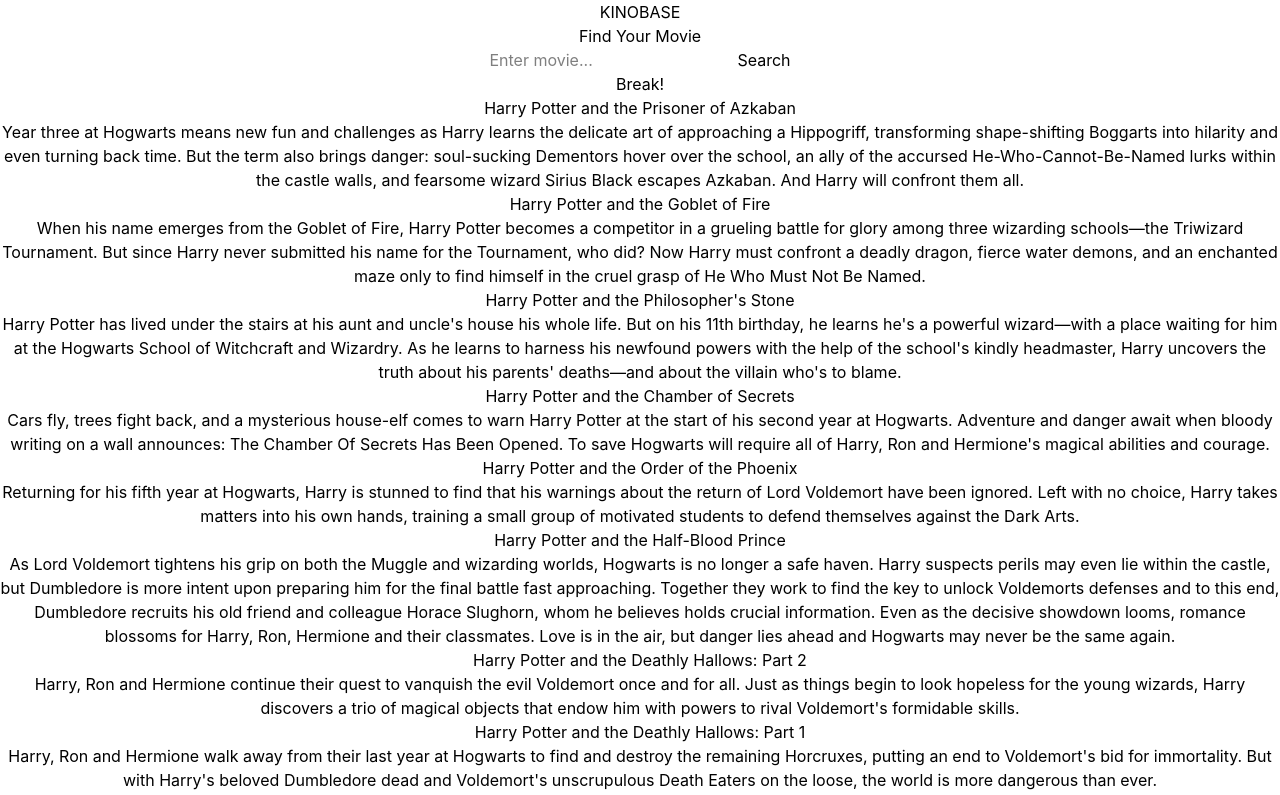
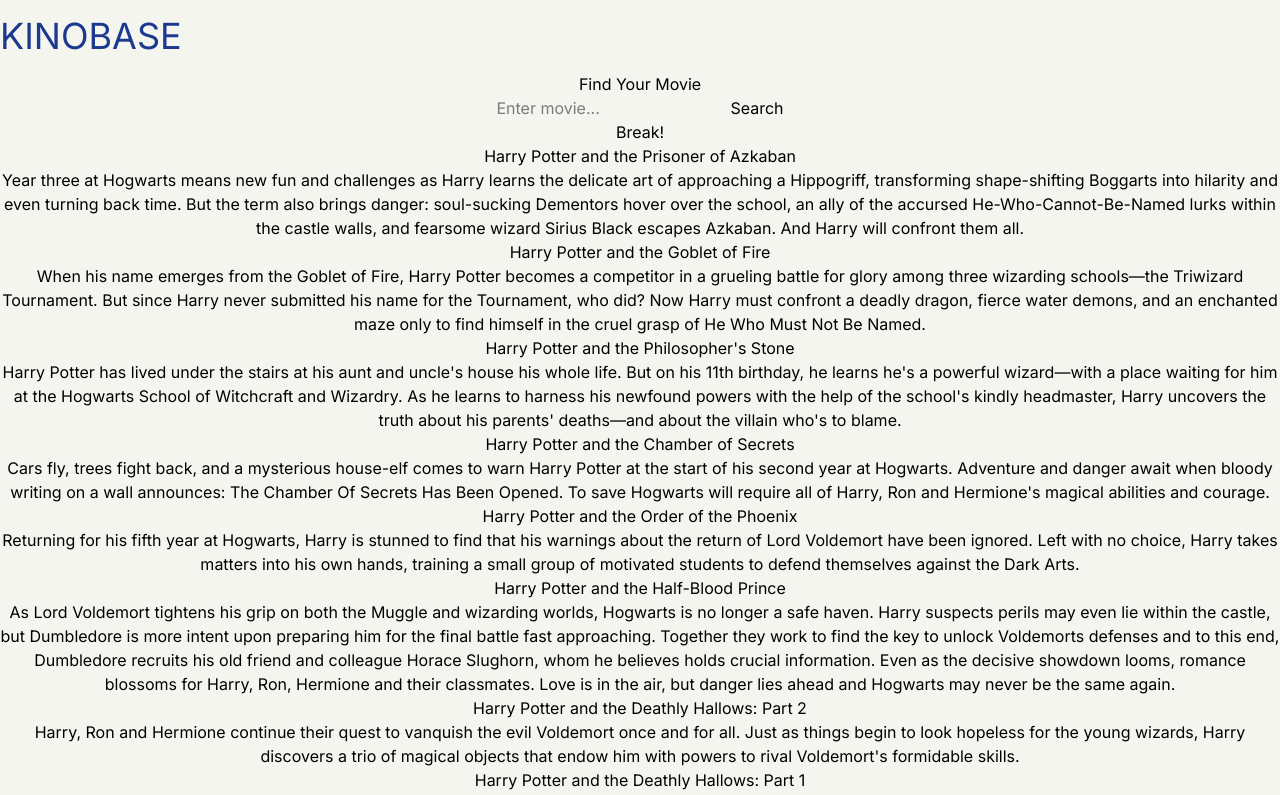
Before and after one commit to sashapervykh/rss-react-2026, a React (Vite) app in the folder frontend/: page / in a window 1280 px wide. Shown: the top 795 px of the page. Built offline with nearby package versions, Linux system fonts and the light colour scheme.

Commit message:
feat: add styles to app logo

```diff
--- a/frontend/index.html
+++ b/frontend/index.html
@@ -1,13 +1,21 @@
 <!doctype html>
 <html lang="en">
+
 <head>
   <meta charset="UTF-8" />
   <link rel="icon" type="image/svg+xml" href="/favicon.svg" />
+  <link rel="preconnect" href="https://fonts.googleapis.com">
+  <link rel="preconnect" href="https://fonts.gstatic.com" crossorigin>
+  <link
+    href="https://fonts.googleapis.com/css2?family=Bebas+Neue&family=Inter:ital,opsz,wght@0,14..32,100..900;1,14..32,100..900&display=swap"
+    rel="stylesheet">
   <meta name="viewport" content="width=device-width, initial-scale=1.0" />
   <title>frontend</title>
 </head>
+
 <body>
   <div id="root"></div>
   <script type="module" src="/src/main.tsx"></script>
 </body>
+
 </html>
--- a/frontend/src/index.css
+++ b/frontend/src/index.css
@@ -14,4 +14,6 @@
 
 body {
   margin: 0;
+  font-family: 'Inter', sans-serif;
+  background-color: #F5F5F0;
 }
--- a/frontend/src/shared/ui/Header/Header.tsx
+++ b/frontend/src/shared/ui/Header/Header.tsx
@@ -3,8 +3,8 @@
 export class Header extends Component {
   render() {
     return (
-      <header>
-        <div>KINOBASE</div>
+      <header className='flex flex-row m-[1rem_auto] justify-start w-[100%]'>
+        <div className='font-["Bebas_Neue",_sans-serif] text-4xl text-blue-900'>KINOBASE</div>
       </header>
     );
   }
```
Lines whose indentation alone changed are shown as unchanged.
